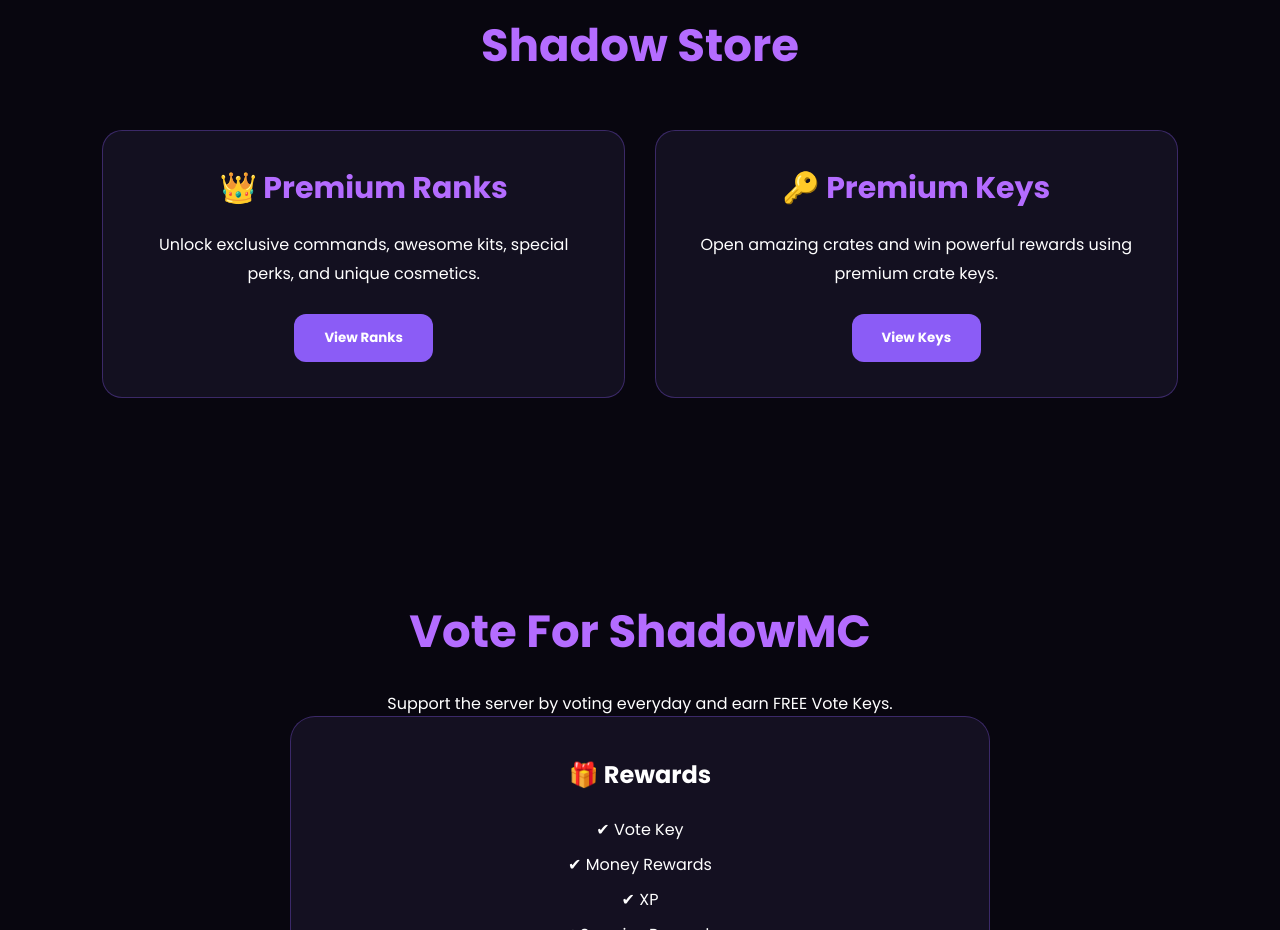
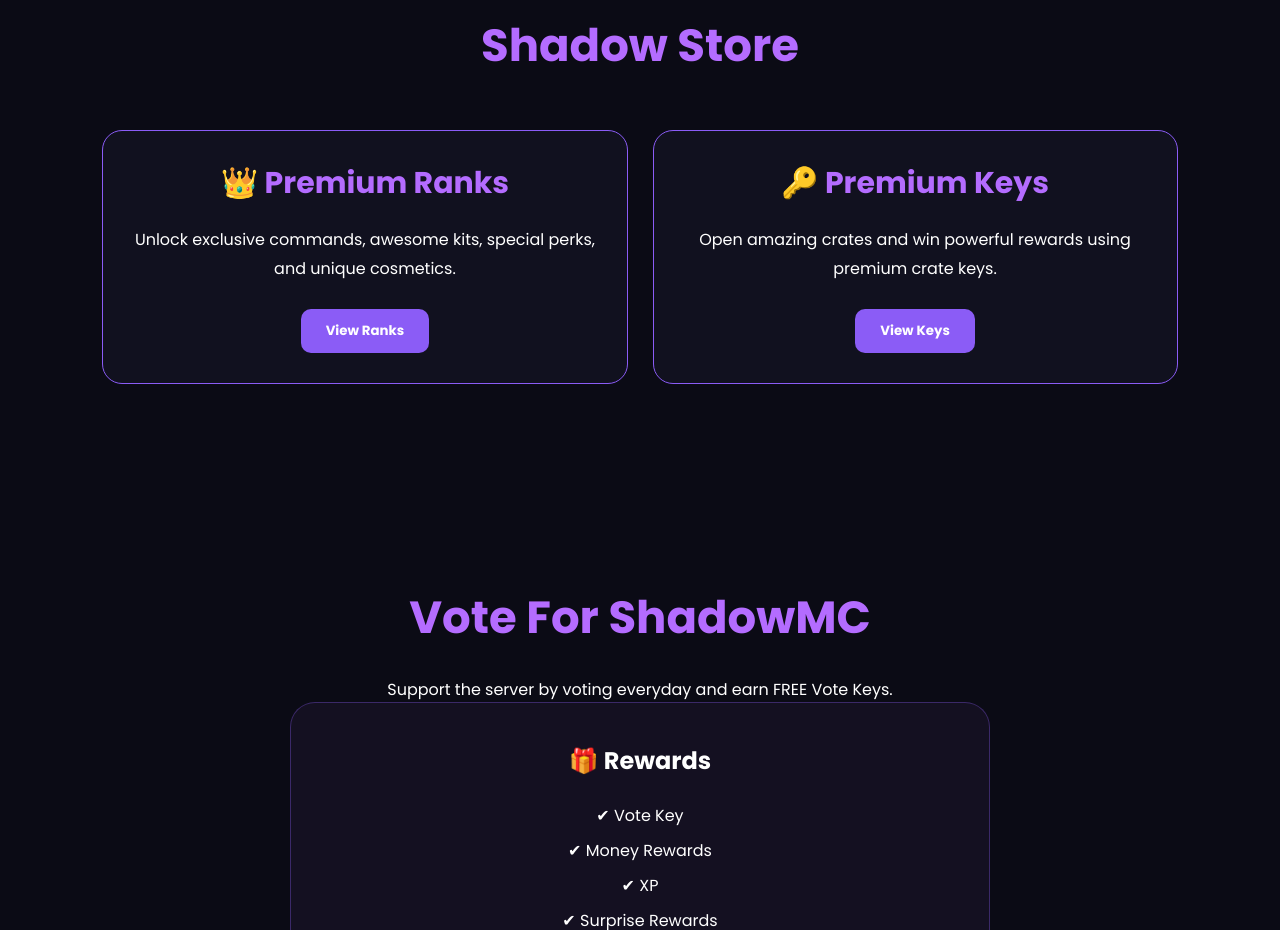
Before and after one commit to shadowopgameryt999-ops/ShadowMC-Website, a plain HTML site: page index.html in a window 1280 px wide. Shown: the part 3000-3930 px from the top of the page. Drawn offline with Linux system fonts and the light colour scheme.

Commit message:
Update style.css

```diff
--- a/style.css
+++ b/style.css
@@ -1322,3 +1322,55 @@ color:white;
 /* ===========================
 END
 =========================== */
+body{
+    margin:0;
+    font-family:'Poppins',sans-serif;
+    background:#0b0b15;
+    color:white;
+}
+
+.bg-overlay{
+    position:fixed;
+    inset:0;
+    background:
+    linear-gradient(rgba(15,15,30,.75),rgba(5,5,15,.95)),
+    url("https://images.unsplash.com/photo-1511512578047-dfb367046420?q=80&w=1920&auto=format&fit=crop");
+    background-size:cover;
+    background-position:center;
+    background-attachment:fixed;
+    z-index:-1;
+}
+
+.store{
+    padding:100px 8%;
+}
+
+.store-grid{
+    display:grid;
+    grid-template-columns:repeat(auto-fit,minmax(280px,1fr));
+    gap:25px;
+}
+
+.store-card{
+    background:rgba(20,20,35,.75);
+    backdrop-filter:blur(12px);
+    border:1px solid #8b5cf6;
+    border-radius:20px;
+    padding:30px;
+    transition:.3s;
+}
+
+.store-card:hover{
+    transform:translateY(-8px);
+    box-shadow:0 0 25px #8b5cf6;
+}
+
+.store-card button{
+    background:#8b5cf6;
+    color:white;
+    border:none;
+    padding:12px 25px;
+    border-radius:10px;
+    cursor:pointer;
+    font-weight:bold;
+}
```
